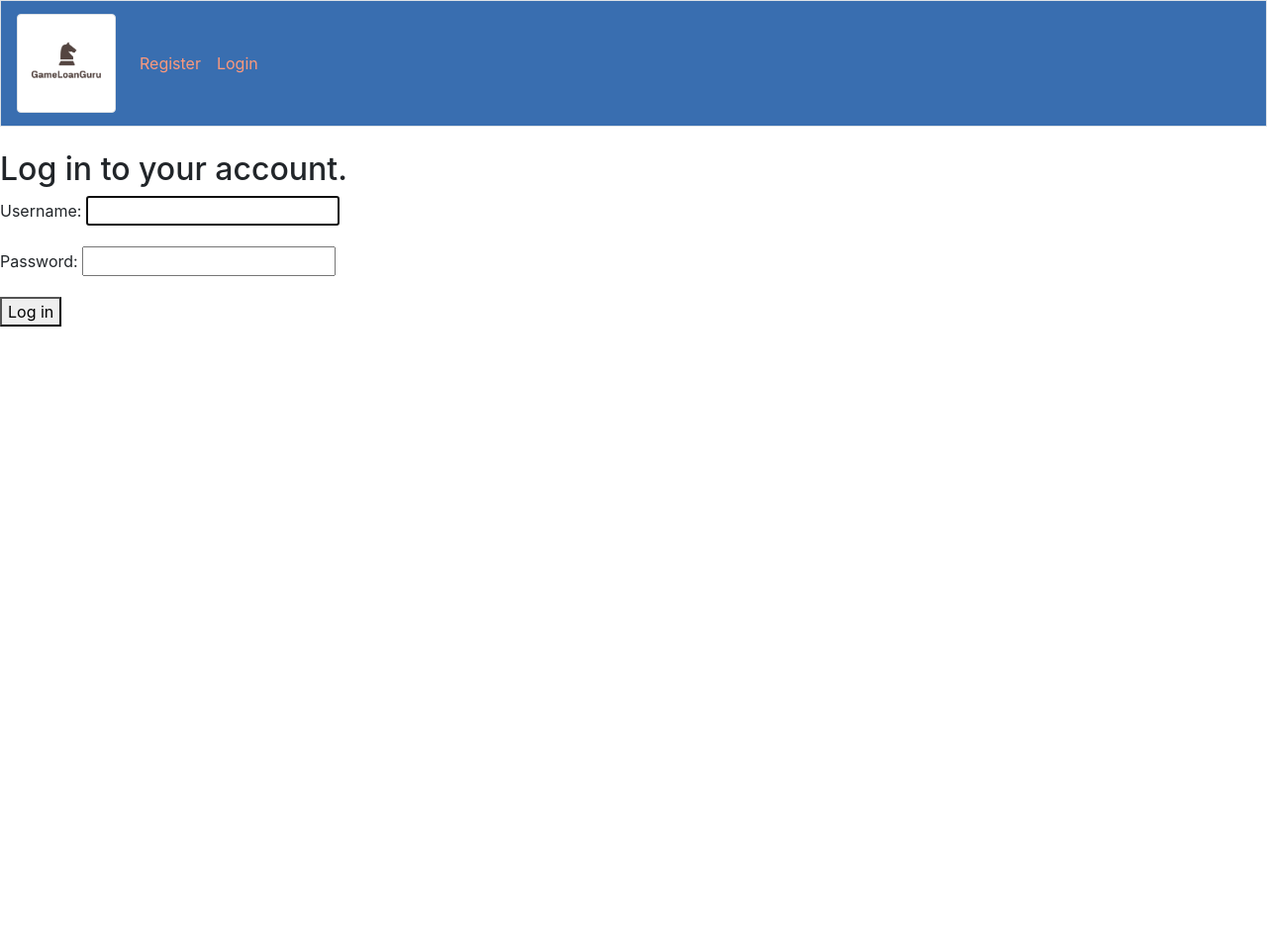
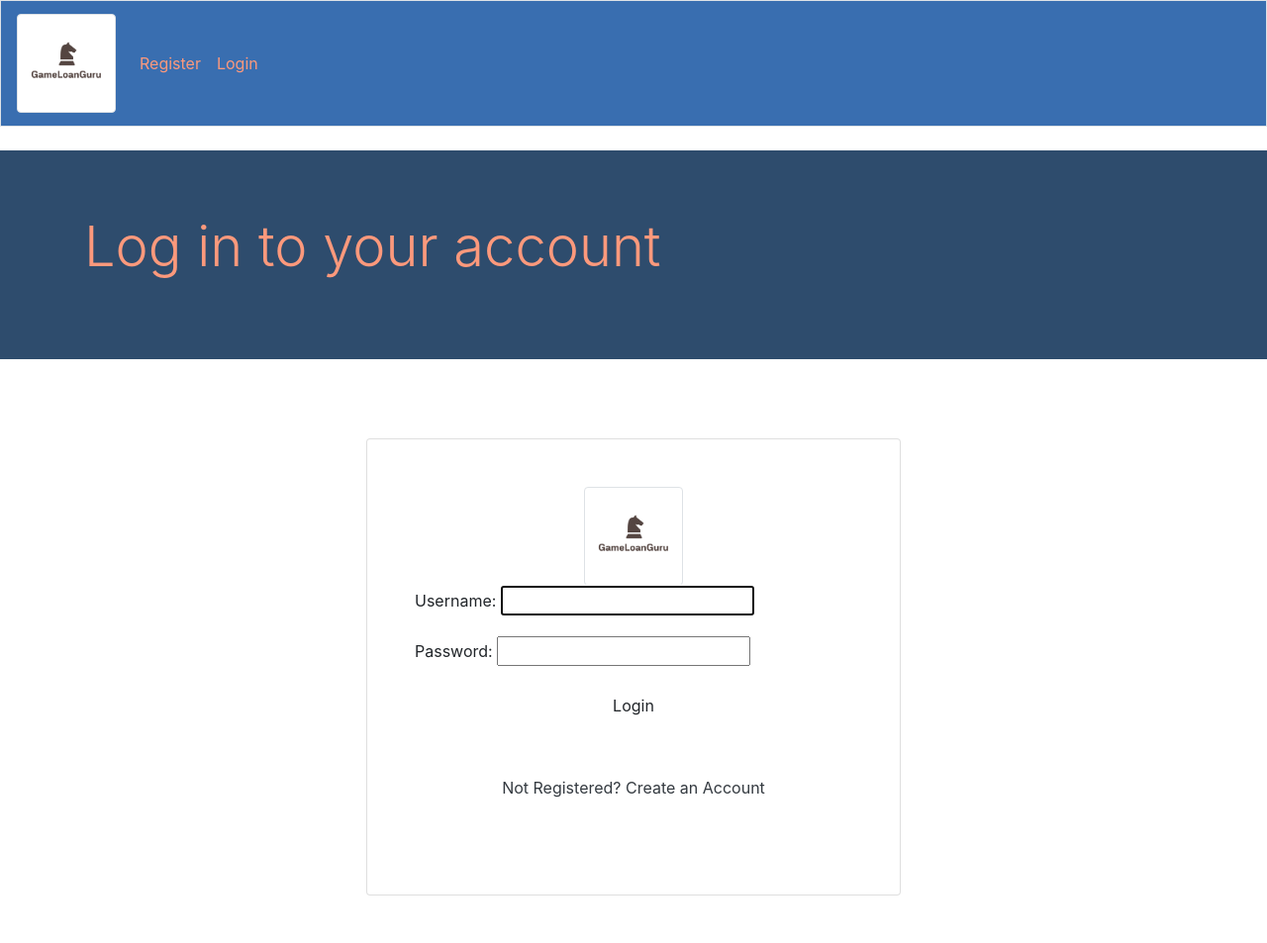
Before and after one commit to StoneMooseGames/GameLoanGuru, a Django app: page /users/login/ in a window 1280 px wide. Shown: the whole page at 99% size. Before the commit the page ends 330 px from the top, so only its background shows below. Run offline with Django 3.2, Linux system fonts and the light colour scheme; some libraries are stand-ins or nearby versions.

Commit message:
fixed some layout issues

```diff
--- a/mainapp/templates/mainapp/base.html
+++ b/mainapp/templates/mainapp/base.html
@@ -30,16 +30,10 @@
                     <a class="nav-link" style="color: #FC997C !important" href="{% url 'mainapp:mygames' %}">My Games</a>
 
                 </li>
+
                 <li class="nav-item">
-                    <a class="nav-link" style="color: #FC997C !important" href="{% url 'mainapp:addgame' %}">Add Games</a>
-
-                </li>
-                <li class="nav-item">
-                    <a class="nav-link" style="color: #FC997C !important" href="{% url 'users:logout' %}">Logout</a>
-
-                </li>
-
-
+                    <a class="nav-link" style="color: #FC997C !important" href="{% url 'users:logout' %}">Logout,{{ user.username }}</a>
+               </li>
 
                     {% else %}
                     <li class="nav-item" >
--- a/mainapp/views.py
+++ b/mainapp/views.py
@@ -8,8 +8,11 @@ def index(request):
     context = {'allgames' : allgames}
     return render(request, 'mainapp/index.html', context)
 
+
 def mygames(request):
-        return render(request, 'mainapp/mygames.html')
+    allgames = Game.objects.filter(owner=request.user).order_by('date_added')
+    context = {'allgames' : allgames}
+    return render(request, 'mainapp/mygames.html', context)
 
 def addgame(request):
     return render(request, 'mainapp/addgame.html')
--- a/users/templates/registration/login.html
+++ b/users/templates/registration/login.html
@@ -1,18 +1,44 @@
 {% extends 'mainapp/base.html' %}
 {% load bootstrap4 %}
+{% load static %}
 
 {% block page_header %}
-  <h2>Log in to your account.</h2>
-{% endblock page_header %}
+<div style="background-color: #2E4C6D!important;" class="jumbotron jumbotron-fluid">
+    <div class="container">
+      <h1 style="color: #FC997C !important" class="display-4">Log in to your account</h1>
+      <p style="color: #FC997C !important"></p>
+    </div>
+  </div>
+  {% endblock page_header %}
 
 {% block content %}
-  <form method="post" action="{% url 'users:login' %}">
-    {% csrf_token %}
-    {{ form.as_p }}
 
-     <button name="submit">Log in</button>
-     <input type="hidden" name="next"
-       value="{% url 'mainapp:index' %}" />
-  </form>
+  <div class="container">
+    <div class="row">
+      <div class="col-md-6 offset-md-3">
+
+        <div class="card my-5">
+
+          <form class="card-body cardbody-color p-lg-5" method="post" action="{% url 'users:login' %}">
+            {% csrf_token %}
+
+            <div class="text-center">
+              <img src="{% static 'GameLoanGuru.png' %}"
+            width="100" height="100" class="img-thumbnail" alt="GameloanguruLogo">
+            </div>
+            {{form.as_p}}
+
+            <div class="text-center"><button type="submit" value="Log in" class="btn btn-color px-5 mb-5 w-100">Login</button></div>
+            <input type="hidden" name="next" value="{% url 'mainapp:index' %}" />
+            <div id="emailHelp" class="form-text text-center mb-5 text-dark">Not
+              Registered? <a href="{% url 'users:register' %}" class="text-dark fw-bold"> Create an
+                Account</a>
+            </div>
+          </form>
+        </div>
+
+      </div>
+    </div>
+  </div>
 
 {% endblock content %}
```
Also changed, not shown: mainapp/templates/mainapp/index.html (+23 -12 lines), mainapp/templates/mainapp/mygames.html (+28 -25 lines), db.sqlite3.
